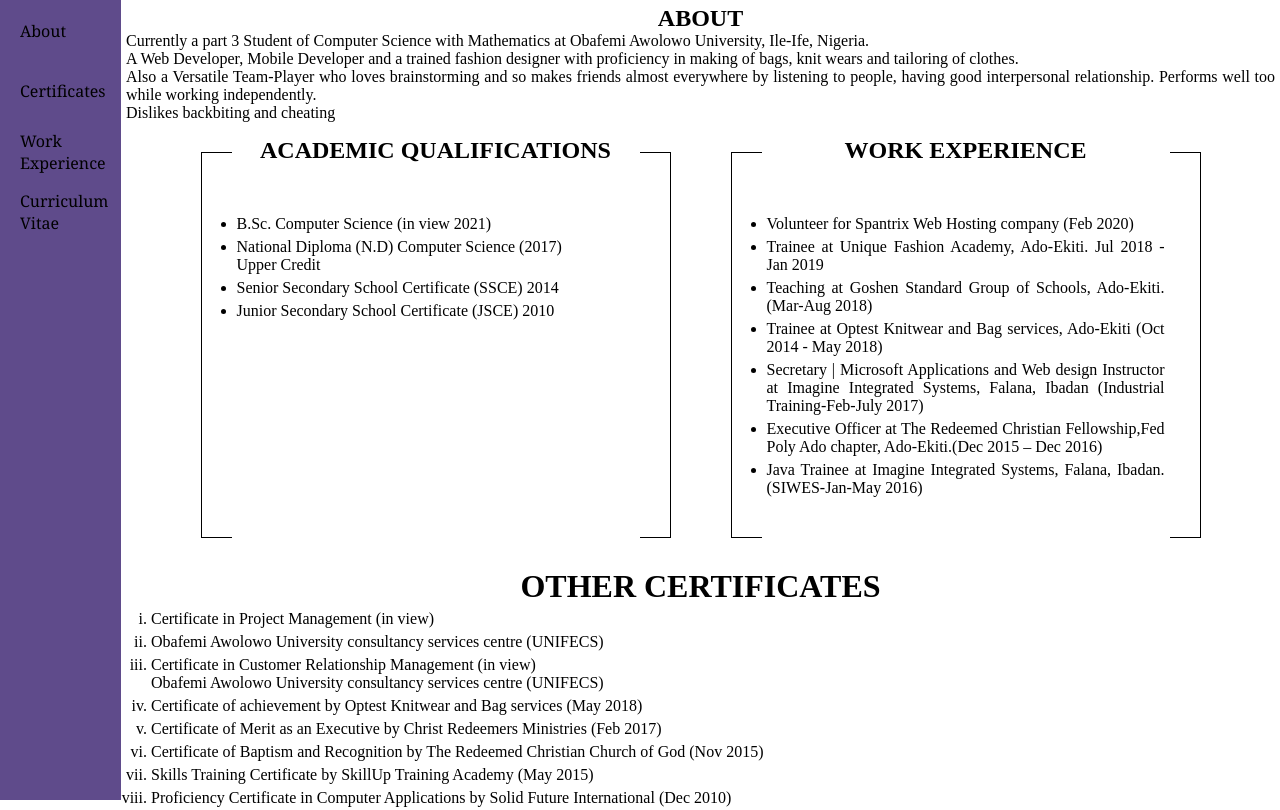
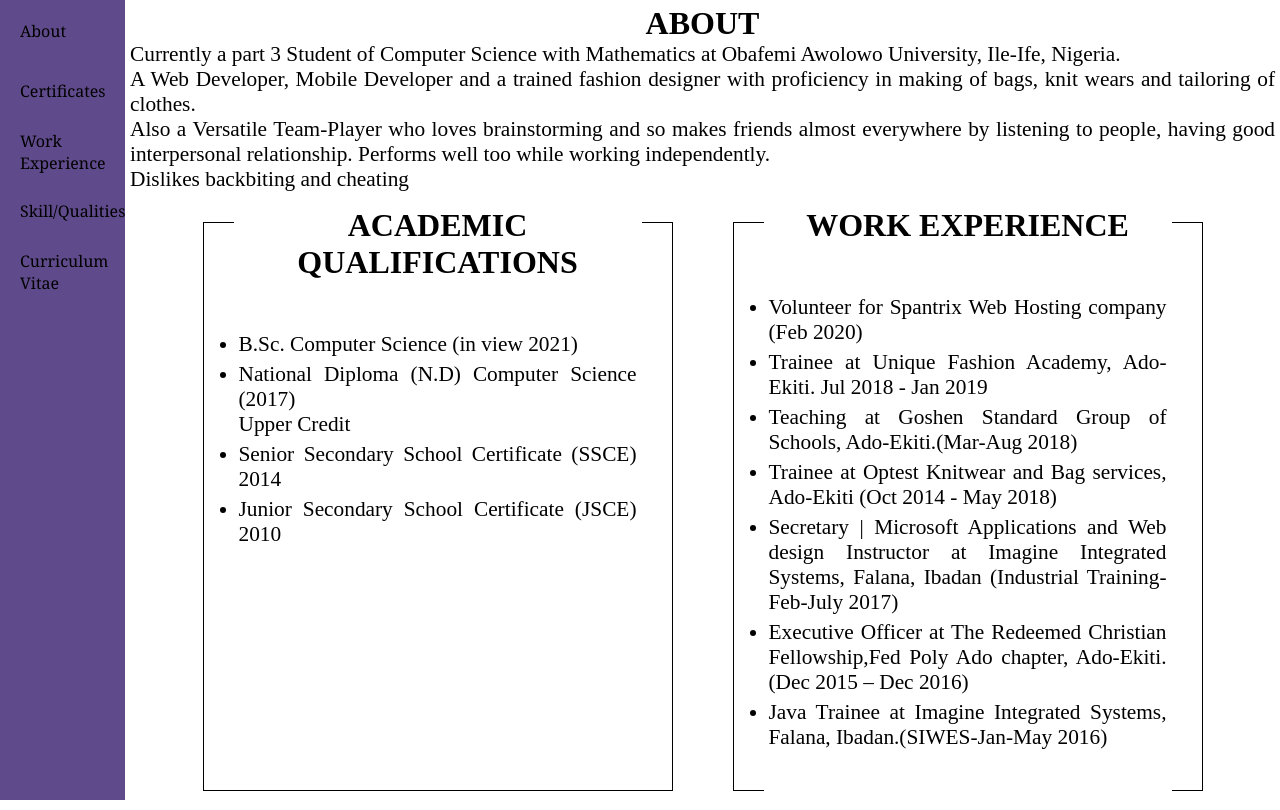
Before and after one commit to BukunmiOla/Portfolio, a plain HTML site: page index.html in a window 1280 px wide. Shown: the top 810 px of the page. Drawn offline with Linux system fonts and the light colour scheme.

Commit message:
font changed

```diff
--- a/css/main.css
+++ b/css/main.css
@@ -13,7 +13,7 @@
 
 .left{
 	background-color: #5f4b8bff;
-	width: 121px;
+	width: 125px;
 	height: 100%;
 	position:fixed;
 }
@@ -61,12 +61,11 @@ a {
 	display: flex;
 	flex-direction:column;
 	width: auto;
+	font-size: 16pt;
 	margin: 5px;
-	padding-left: 121px;
+	padding-left: 125px;
 	text-align: justify;
 	background-position-x: 121px;
-	/* left: 121px; */
-
 }
 
 section{
--- a/css/styles.css
+++ b/css/styles.css
@@ -23,6 +23,7 @@
 	width: 1000px;
 	display: flex;
 	flex-direction:column;
+	font-size: 16pt;
 	text-align: center;
 	margin: 20px;
 }
--- a/index.html
+++ b/index.html
@@ -10,6 +10,7 @@
 			<span><a href="#About" >About</a><br></span>
 			<span><a href="#certs" >Certificates</a><br></span>
 			<span class="work"><a href="#work" >Work Experience</a></span>
+			<span class="Skills"><a href="#skills" >Skill/Qualities</a></span>
 			<span class="cvt"><a href="Resume-Eli.pdf" target="new" >Curriculum Vitae</a><br></span>
 		</div>
 
```
Also changed, not shown: topFrame.html (+1 -1 lines).
